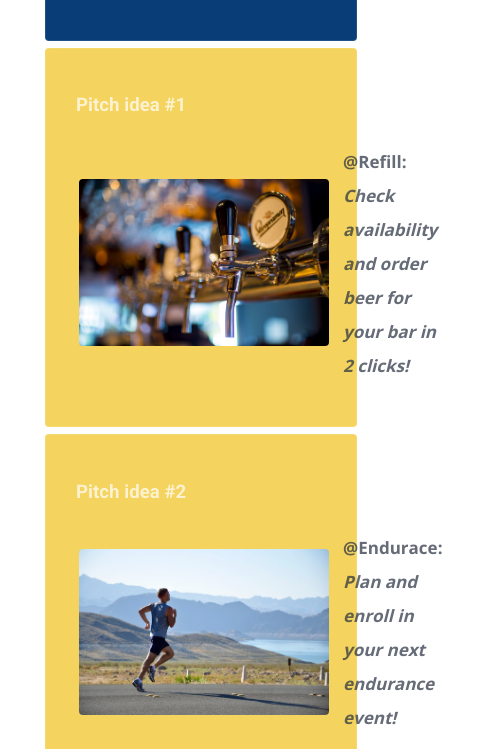
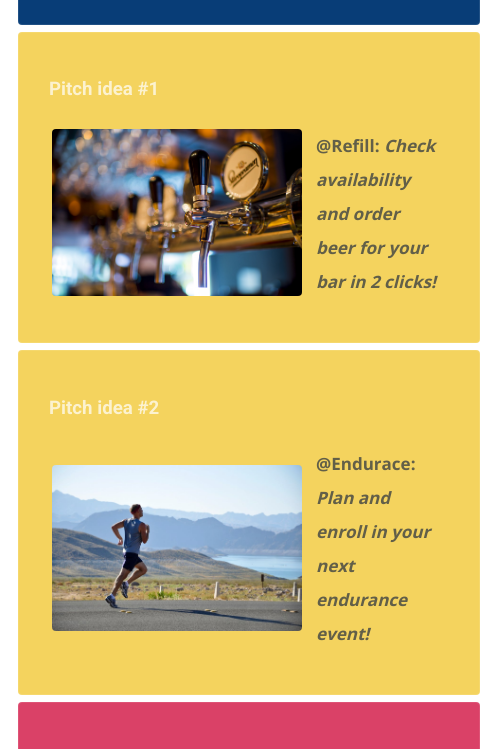
Before and after one commit to xgastaud/profile, a plain HTML site: page index.html in a window 390 px wide. Shown: the part 363-1112 px from the top of the page, 480 px wide, since content can reach past the window. Drawn offline with nearby package versions, Linux system fonts and the light colour scheme.

Commit message:
updated page8

```diff
--- a/style.css
+++ b/style.css
@@ -112,18 +112,9 @@ background: #212D40
 @media (max-width: 720px) {
   /* For a screen < 720px, this CSS will be read */
   .container {
-    width: 350px;
+    width: 450px;
   }
   .card {
-    width: 300px;
+    width: 400px;
   }
 }
-@media (max-width: 440px) {
-  /* For a screen < 540px, this CSS will be read */
-  .container {
-    width: 300px;
-  }
-  .card {
-    width: 250px;
-  }
-}
```
